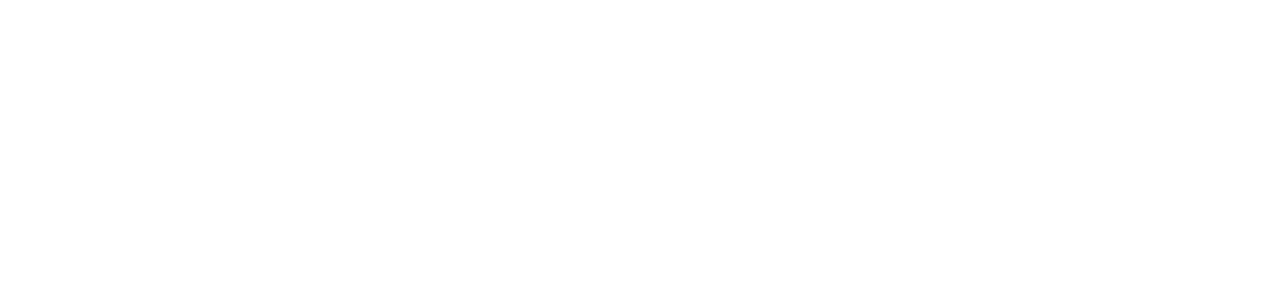
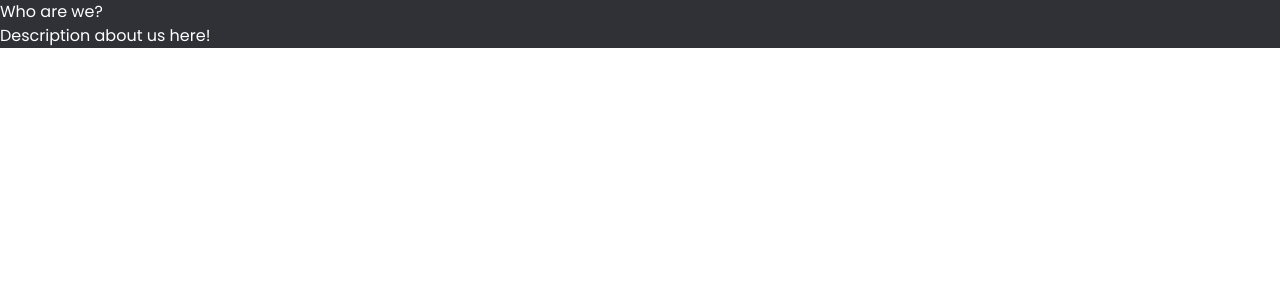
Before and after one commit to nkss-dev/nkss-old-web-frontend, a React (Create React App) app: page /about in a window 1280 px wide. Before the commit this address had no page. Shown: the top 300 px of the page. Built offline with nearby package versions, Linux system fonts and the light colour scheme.

Commit message:
Feat: Add AboutUs Page]
Signed-off-by: Yash Mittal <mittal.yash12@hotmail.com>

```diff
--- a/src/App.tsx
+++ b/src/App.tsx
@@ -9,6 +9,7 @@
 import Courses from "./components/Courses/Courses";
 import ClubPage from "./components/Clubs/ClubPage";
 import CoursePage from "./components/Courses/CoursePage";
+import AboutUs from "./components/AboutUs/AboutUs";
 
 function App() {
   return (
@@ -18,6 +19,7 @@
         <div>
           <Routes>
             <Route path="/" element={<Home />} />
+            <Route path="/about" element={<AboutUs />} />
             <Route path="/announcements" element={<Announcements />} />
             {/* <Route path="/notes" element={<Notes />} /> */}
             {/* <Route path="/login" element={<Login />} /> */}
--- /dev/null
+++ b/src/components/AboutUs/AboutUs.tsx
@@ -0,0 +1,13 @@
+import React from "react";
+import "./AboutUs.scss";
+
+const AboutUs = () => {
+  return (
+    <div>
+      <div>Who are we?</div>
+      <div> Description about us here! </div>
+    </div>
+  );
+};
+
+export default AboutUs;
--- a/src/components/Home.tsx
+++ b/src/components/Home.tsx
@@ -5,7 +5,7 @@
 import underline from "../assets/underline.png";
 import CoursesCard from "./CoursesCard";
 import ClubsCard from "./ClubsCard";
-import { useNavigate } from "react-router-dom";
+import { Link, useNavigate } from "react-router-dom";
 
 function Home() {
   const navigate = useNavigate();
@@ -26,9 +26,11 @@
         </p>
       </div>
       <div className="SignUpCont">
-        <button className="signUp">
-          Sign Up <img src={rightArrow} alt="" />
-        </button>
+        <Link to="/about">
+          <button className="signUp">
+            About Us <img src={rightArrow} alt="" />
+          </button>
+        </Link>
       </div>
       <div className="cardsCont container">
         <div className="row">
```
Also changed, not shown: src/components/AboutUs/AboutUs.scss (added).
